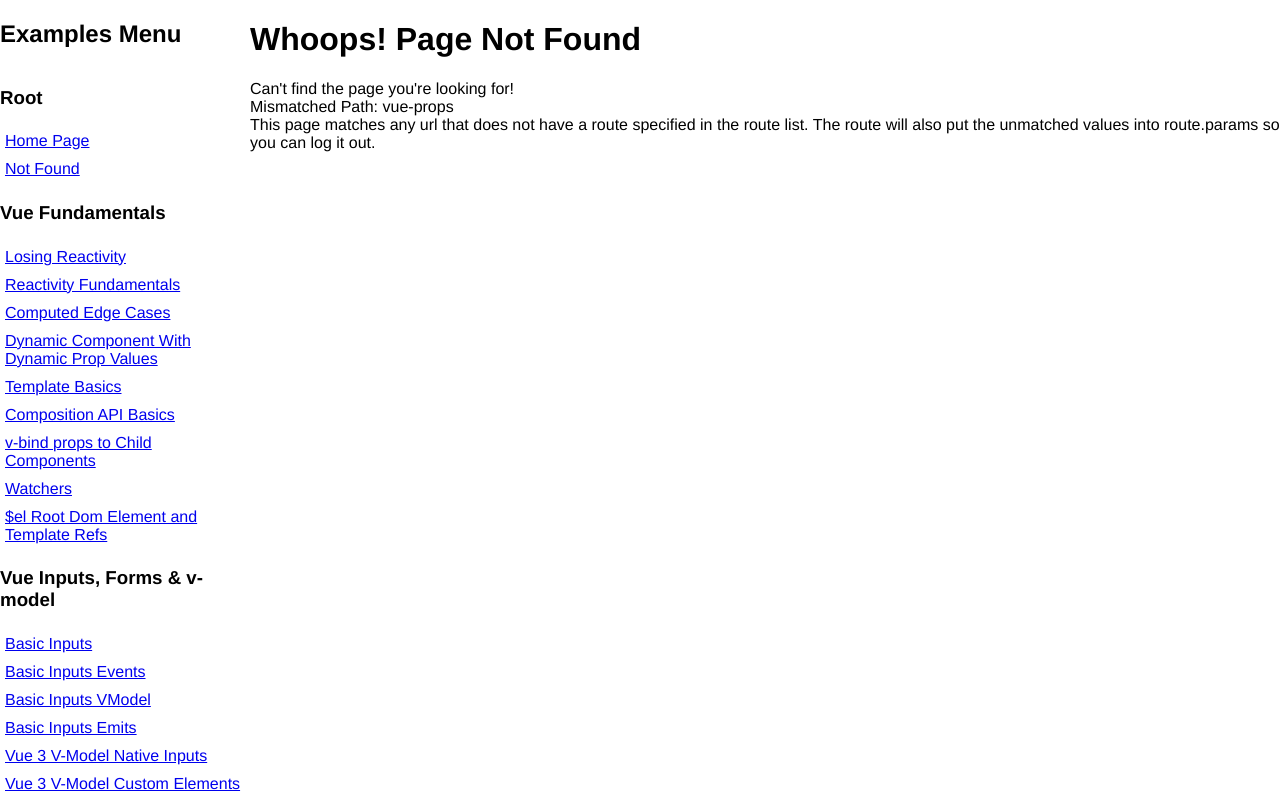
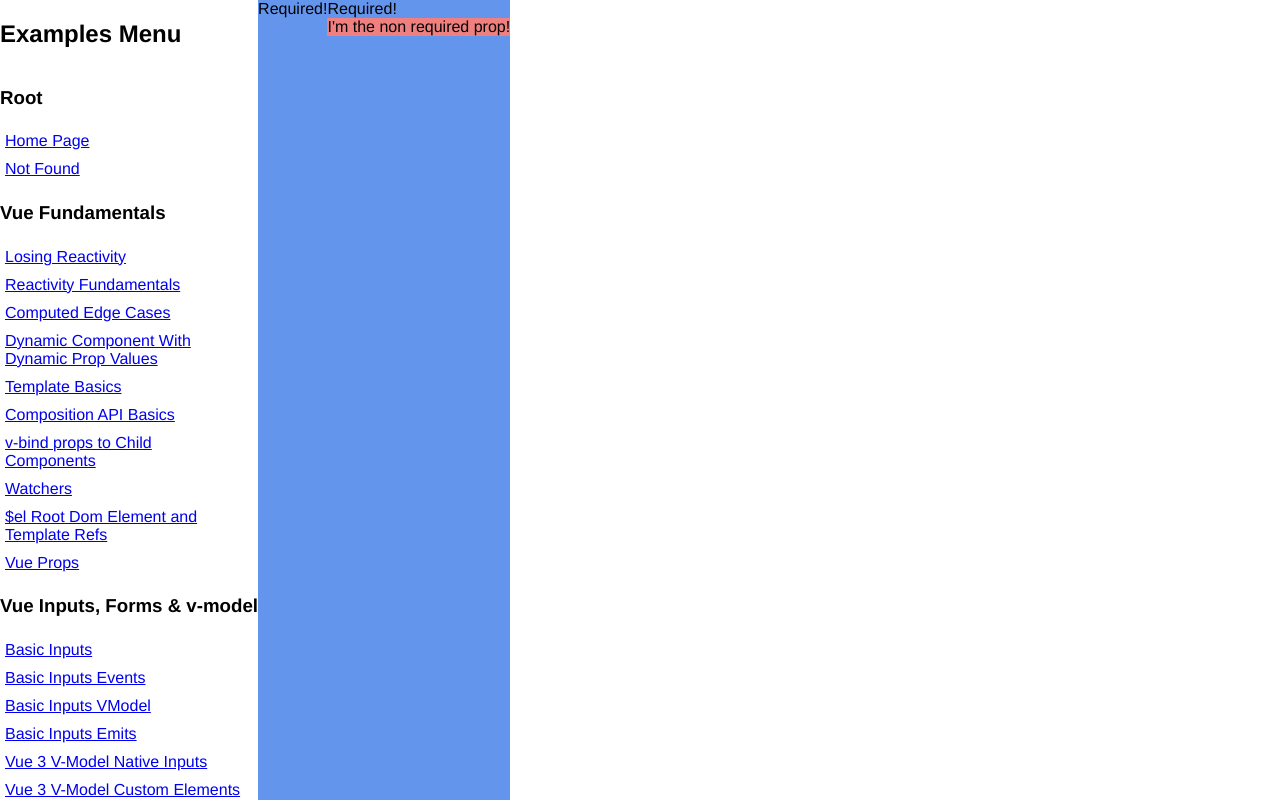
Before and after one commit to blaytenshi/vue-3-examples, a Vue app: page /vue-props in a window 1280 px wide. Shown: the top 800 px of the page. Built offline with nearby package versions, Linux system fonts and the light colour scheme.

Commit message:
Added a Vue Props example

```diff
--- a/src/router/fundamentals-routes.js
+++ b/src/router/fundamentals-routes.js
@@ -64,4 +64,11 @@ export const fundamentalsRoutes = [
     category: ROUTE_CATEGORY.FUNDAMENTALS,
     component: () => import("../views/vue-fundamentals/el-root-dom-element-template-refs/index.vue"),
   },
+  {
+    path: "/vue-props",
+    name: "VueProps",
+    displayName: "Vue Props",
+    category: ROUTE_CATEGORY.FUNDAMENTALS,
+    component: () => import("../views/vue-fundamentals/vue-props/index.vue"),
+  },
 ];
--- /dev/null
+++ b/src/views/vue-fundamentals/vue-props/index.vue
@@ -0,0 +1,15 @@
+<script setup>
+import MyComponentA from "@/views/vue-fundamentals/vue-props/my-component-a.vue";
+</script>
+
+<template>
+  <my-component-a required-prop="Required!" />
+  <my-component-a
+    required-prop="Required!"
+    non-required-prop
+  />
+</template>
+
+<style scoped>
+
+</style>
--- /dev/null
+++ b/src/views/vue-fundamentals/vue-props/my-component-a.vue
@@ -0,0 +1,33 @@
+<script setup>
+defineProps({
+  requiredProp: {
+    type: String,
+    required: true,
+    default: "Hello",
+  },
+  nonRequiredProp: { // basically an optional prop, it will be false if you
+    type: Boolean,
+  },
+});
+</script>
+
+<template>
+  <div class="outter">
+    {{ requiredProp }}
+    <div
+      v-if="nonRequiredProp"
+      class="inner"
+    >
+      I'm the non required prop!
+    </div>
+  </div>
+</template>
+
+<style scoped>
+.outter {
+  background-color: cornflowerblue;
+}
+.inner {
+  background-color: lightcoral;
+}
+</style>
```
